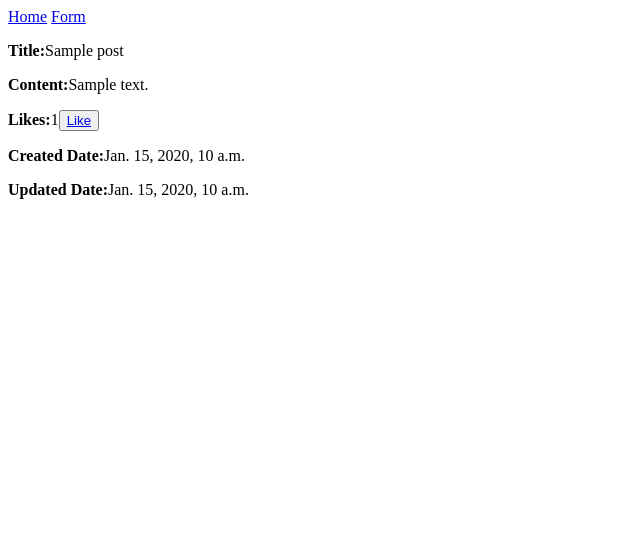
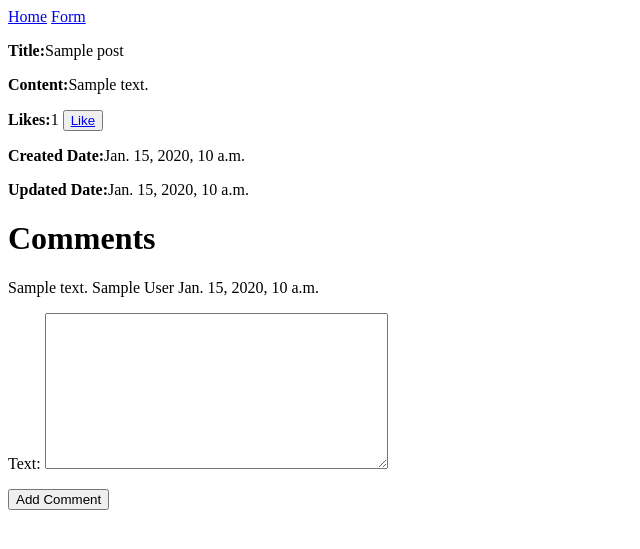
Before and after one commit to MaksRuzhyk/PythonDjango, a Django app: page /post/1/ in a window 1280 px wide. Shown: the top 549 px of the page, without its empty margins (0-640 px from the left). Run offline with Django 5.2, Linux system fonts and the light colour scheme; tables that the repository leaves empty hold one stand-in row (values such as "Sample post"); parts of the project's set-up code (start-up, migrations or seed data) failed here and were passed over.

Commit message:
Notes.app

```diff
--- a/djangoProject/settings.py
+++ b/djangoProject/settings.py
@@ -127,3 +127,5 @@ STATIC_URL = 'static/'
 # https://docs.djangoproject.com/en/5.1/ref/settings/#default-auto-field
 
 DEFAULT_AUTO_FIELD = 'django.db.models.BigAutoField'
+
+AUTH_USER_MODEL = 'polls.Author'
--- a/polls/admin.py
+++ b/polls/admin.py
@@ -1,5 +1,6 @@
 from django.contrib import admin
-from .models import Post, Author
+from .models import Post, Author, Coment
 # Register your models here.
 admin.site.register(Post)
 admin.site.register(Author)
+admin.site.register(Coment)
--- a/polls/forms.py
+++ b/polls/forms.py
@@ -1,8 +1,13 @@
 from django.forms import forms
 from django.forms import ModelForm
 
-from .models import Post
+from .models import Post, Coment
 class PostForm(ModelForm):
     class Meta:
         model = Post
         fields = ['title', 'content', 'author']
+
+class CommentForm(ModelForm):
+    class Meta:
+        model = Coment
+        fields = ['text']
--- a/polls/models.py
+++ b/polls/models.py
@@ -1,4 +1,5 @@
 from django.db import models
+from django.contrib.auth.models import AbstractUser
 
 # Create your models here.
 class Post(models.Model):
@@ -14,12 +15,26 @@ class Post(models.Model):
     def __str__(self):
         return self.title
 
-class Author(models.Model):
+class Author(AbstractUser):
     first_name = models.CharField()
     last_name = models.CharField()
-    age = models.IntegerField()
+    age = models.IntegerField(null=True)
     number_of_posts = models.IntegerField(default=0)
     class Meta:
         pass
     def __str__(self):
         return self.first_name + ' ' + self.last_name
+
+
+class Coment(models.Model):
+    text = models.TextField()
+    author = models.ForeignKey('Author', on_delete=models.CASCADE, null=True)
+    create_date = models.DateTimeField()
+    update_date = models.DateTimeField()
+    post = models.ForeignKey('Post', on_delete=models.CASCADE, null=True)
+
+    class Meta:
+        pass
+
+    def __str__(self):
+        return self.text
--- a/polls/templates/post_detail.html
+++ b/polls/templates/post_detail.html
@@ -17,7 +17,8 @@
 
 </p>
 <p>
-    <b>Likes:</b>{{ post.numbers_of_likes }}<button><a href="{% url 'add_like' post.pk %}">Like</a></button>
+    <b>Likes:</b>{{ post.numbers_of_likes }}  <button><a href="{% url 'add_like' post.pk %}">Like</a></button>
+
 </p>
 <p>
     <b>Created Date:</b>{{ post.create_data }}
@@ -27,6 +28,18 @@
     <b>Updated Date:</b>{{ post.update_data }}
 
 </p>
+<!--<button><a href="{}"></a>-->
+<h1>Comments</h1>
+{% for comment in post_comments %}
+    <p>
+        {{ comment.text }} {{ comment.author }} {{ comment.update_date }}
+    </p>
+{% endfor %}
+<form method="post">
+    {% csrf_token %}
+    {{form.as_p}}
+    <input type="submit" value="Add Comment">
+</form>
 
 {% endblock %}
 </body>
--- a/polls/views.py
+++ b/polls/views.py
@@ -2,8 +2,8 @@ from datetime import datetime
 
 from django.shortcuts import render
 from django.http import HttpResponse, HttpResponseRedirect
-from .models import Post, Author
-from .forms import PostForm
+from .models import Post, Author, Coment
+from .forms import PostForm, CommentForm
 from django.urls import reverse, reverse_lazy
 def index(request):
     context = {'massage':'hello'}
@@ -32,9 +32,24 @@ def add_post(request):
 
 def post_detail(request,pk):
     post = Post.objects.get(pk=pk)
-    context = {'post':post}
+    post_comments = Coment.objects.filter(post=post)
+    sorted_comments = post_comments.order_by('-update_date')[:10]
+
+    form = CommentForm()
+
+    if request.method == 'POST':
+        form = CommentForm(request.POST)
+        if form.is_valid():
+            saved = form.save(commit=False)
+            saved.create_date = datetime.now()
+            saved.update_date = datetime.now()
+            saved.post = post
+            saved.author = request.user
+            saved.save()
+            form = CommentForm()
+            return HttpResponseRedirect(reverse('post_detail', kwargs={'pk': pk}))
+    context = {'post': post, 'post_comments': sorted_comments, 'form': form}
     return render(request,'post_detail.html',context)
-
 
 def author_page(request, pk):
     author = Author.objects.get(pk=pk)
@@ -46,4 +61,4 @@ def add_like(request,pk):
     post = Post.objects.get(pk=pk)
     post.numbers_of_likes +=1
     post.save()
-    return render(request, 'post_detail.html', {'post': post})
+    return HttpResponseRedirect(reverse('post_detail', kwargs={'pk': pk}))
```
Also changed, not shown: db.sqlite3 (deleted), polls/migrations/0001_initial.py, polls/migrations/0002_alter_author_age.py, polls/migrations/0003_author.py (deleted), polls/migrations/0004_post_author.py (deleted), polls/migrations/0005_alter_author_number_of_posts.py (deleted).
